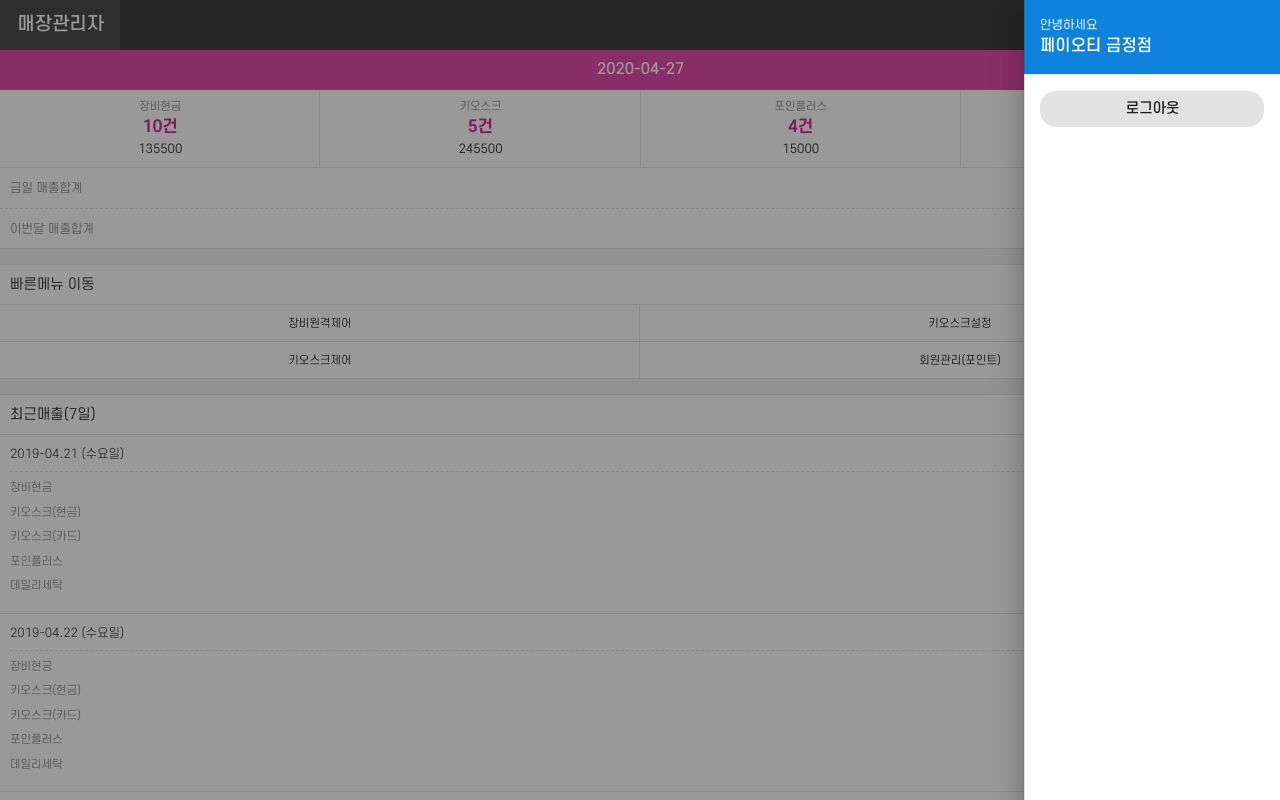
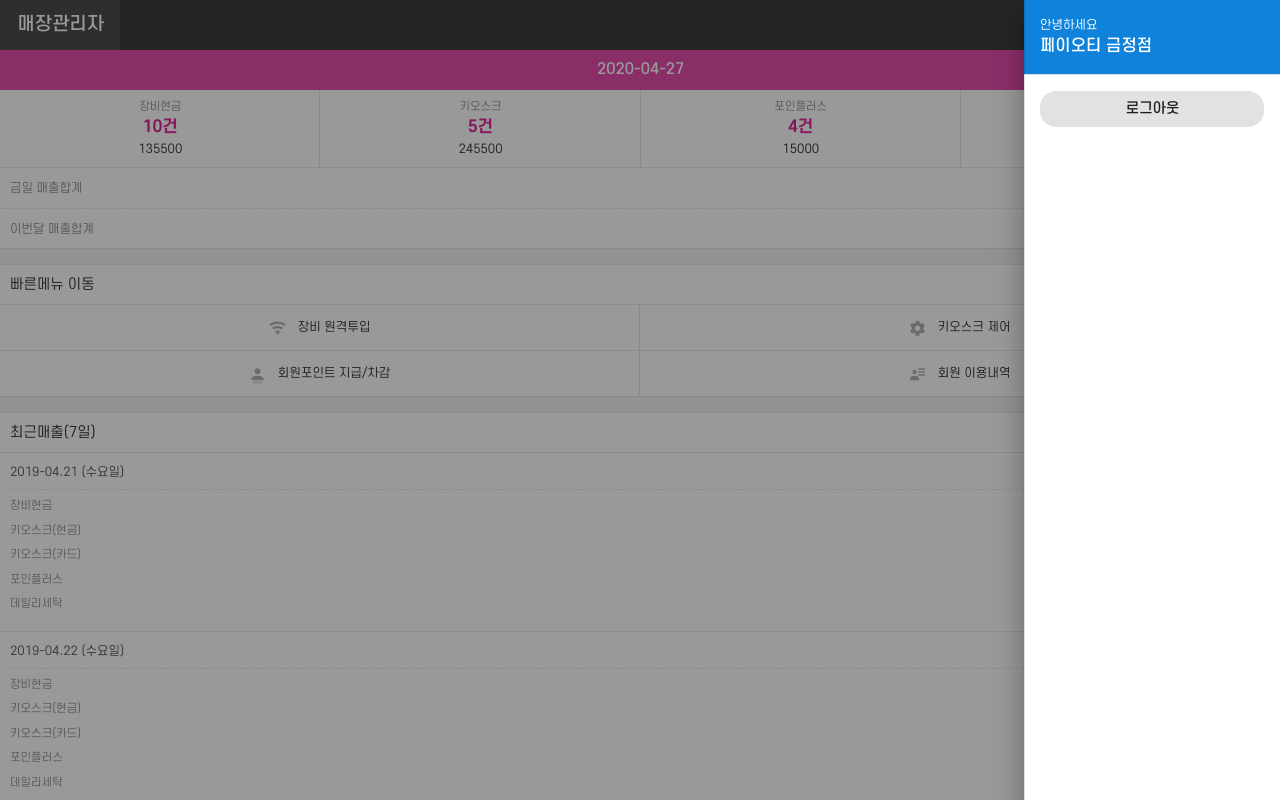
Before and after one commit to payot-inc/kiosk.admin.mobile, a Vue app: page / in a window 1280 px wide. Shown: the top 800 px of the page. Built offline with nearby package versions, Linux system fonts and the light colour scheme.

Commit message:
퀵메뉴 아이콘 추가

```diff
--- a/src/views/Home.vue
+++ b/src/views/Home.vue
@@ -55,7 +55,10 @@
       <dd>
         <v-row>
           <v-col cols="6" v-for="item in quickBtns" :key="item">
-            <v-btn outlined>{{item.name}}</v-btn>
+            <v-btn outlined>
+              <v-icon>{{item.icon}}</v-icon>
+              <span>{{item.name}}</span>
+            </v-btn>
           </v-col>
         </v-row>
       </dd>
@@ -131,16 +134,20 @@ export default {
       ],
       quickBtns:[
         {
-          name:'장비원격제어',
+          icon:'mdi-wifi',
+          name:'장비 원격투입',
         },
         {
-          name:'키오스크설정',
+          icon:'mdi-cog',
+          name:'키오스크 제어',
         },
         {
-          name:'키오스크제어',
+          icon:'mdi-account-settings',
+          name:'회원포인트 지급/차감',
         },
         {
-          name:'회원관리(포인트)',
+          icon:'mdi-account-details',
+          name:'회원 이용내역',
         },
       ]
     }
@@ -254,9 +261,18 @@ export default {
         border:0px;
         border-right:1px solid #e2e2e2;
         border-radius:0px;
-        font-size:11px;
-        font-weight:400;
         background:#fff;
+        height:45px;
+
+        .v-icon{
+          margin-right:10px;
+          font-size:18px;
+          color:#aaa;
+        }
+        span{
+          font-size:12px;
+          font-weight:400;
+        }
       }
 
       .v-btn:last-child{border-right:0px;}
```
